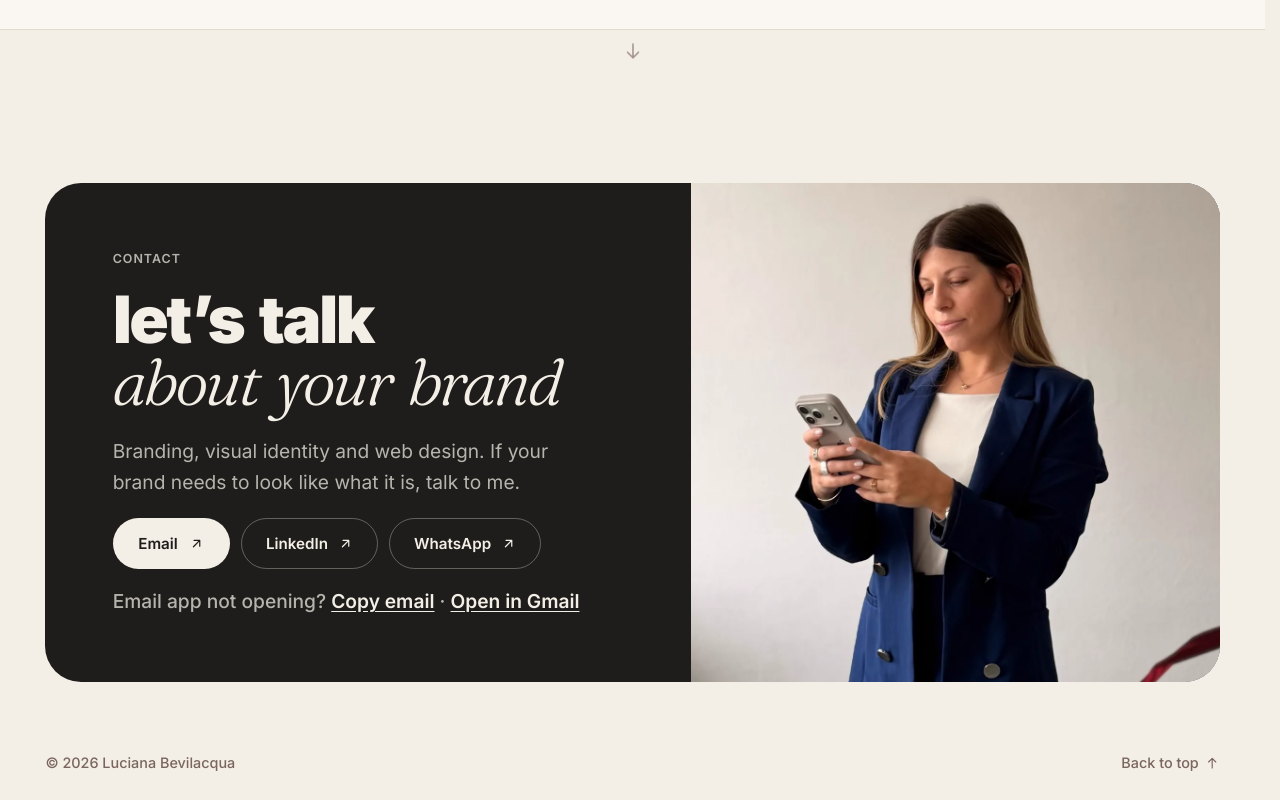
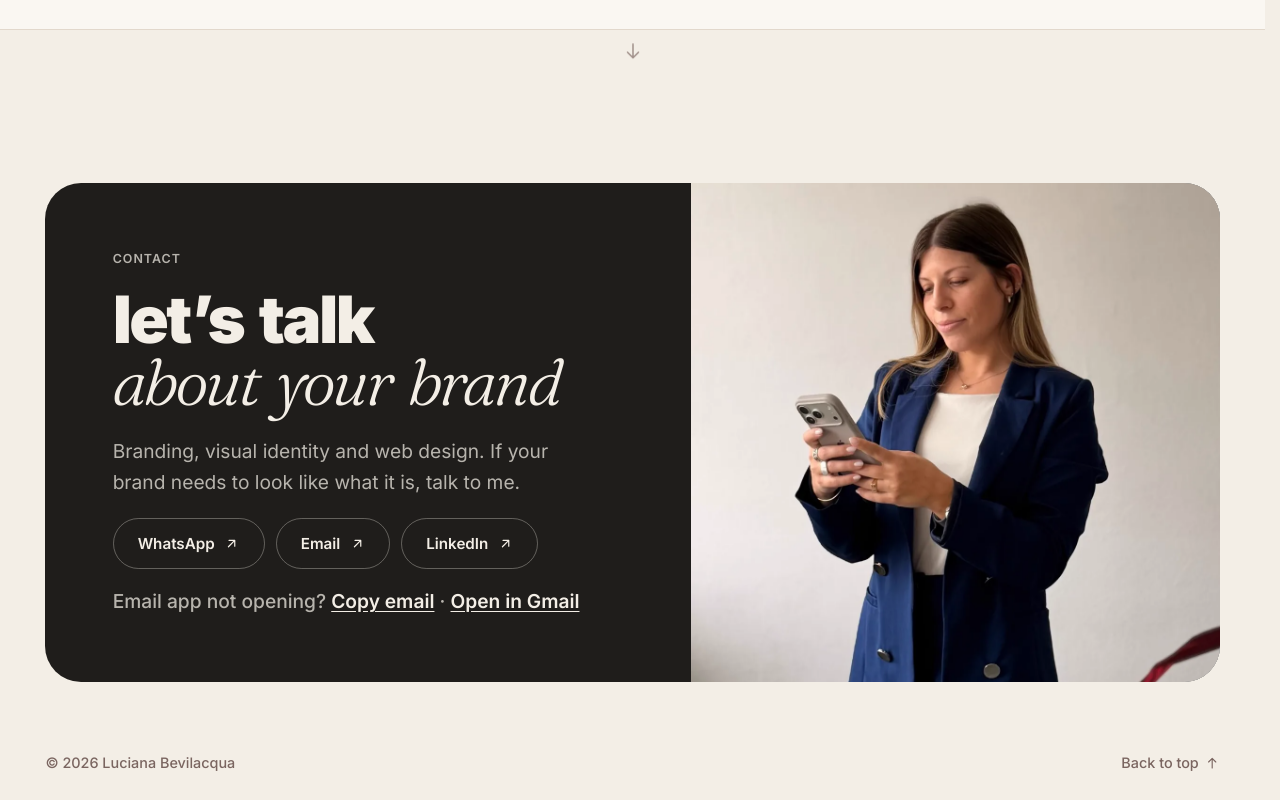
Before and after one commit to lukibevi/portfolio-luciana, a plain HTML site: page public/index.html in a window 1280 px wide. Shown: the part 3878-4678 px from the top of the page. Drawn offline with Linux system fonts and the light colour scheme.

Commit message:
Contacto: orden WhatsApp, Mail, LinkedIn y los tres con el mismo estilo
Co-Authored-By: Claude Sonnet 5.5 <noreply@anthropic.com>

```diff
--- a/public/index.html
+++ b/public/index.html
@@ -389,7 +389,7 @@
           <h2 id="t-contact" class="rv"><span data-t="c_h1">Hablemos</span><br><span data-t="c_h2" style="opacity:.62">de tu marca</span></h2>
           <div class="cinfo rv">
             <p data-t="c_p1">Branding, identidad visual y diseño web.</p>
-            <div class="cact"><a class="mail" id="mail" href="mailto:lbevilacqua.design@gmail.com"><span data-t="m_btn">Mail</span> <svg class="i"><use href="#i-ne"/></svg></a><a class="soc" href="https://www.linkedin.com/in/lucianabevilacqua" target="_blank" rel="noopener">LinkedIn <svg class="i"><use href="#i-ne"/></svg></a><a class="soc" href="https://wa.me/5493425116483" target="_blank" rel="noopener">WhatsApp <svg class="i"><use href="#i-ne"/></svg></a></div>
+            <div class="cact"><a class="soc" href="https://wa.me/5493425116483" target="_blank" rel="noopener">WhatsApp <svg class="i"><use href="#i-ne"/></svg></a><a class="soc" id="mail" href="mailto:lbevilacqua.design@gmail.com"><span data-t="m_btn">Mail</span> <svg class="i"><use href="#i-ne"/></svg></a><a class="soc" href="https://www.linkedin.com/in/lucianabevilacqua" target="_blank" rel="noopener">LinkedIn <svg class="i"><use href="#i-ne"/></svg></a></div>
             <p class="mailalt"><span data-t="m_hint">¿No se abre tu correo?</span> <button type="button" id="mcopy" data-t="m_copy">Copiar mail</button> <span aria-hidden="true">·</span> <a href="https://mail.google.com/mail/?view=cm&fs=1&to=lbevilacqua.design@gmail.com" target="_blank" rel="noopener" data-t="m_gmail">Abrir en Gmail</a></p>
           </div>
         </div>
```
